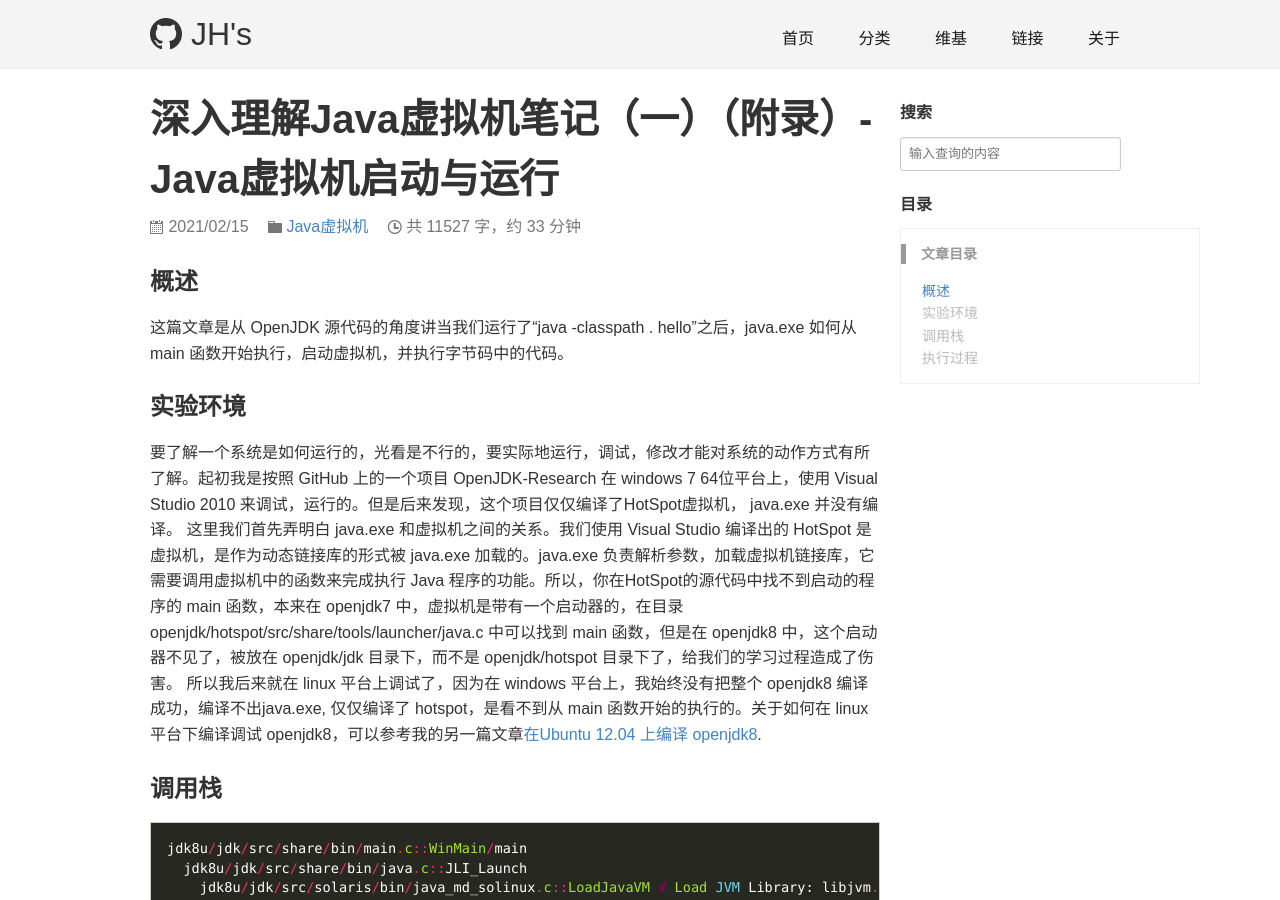
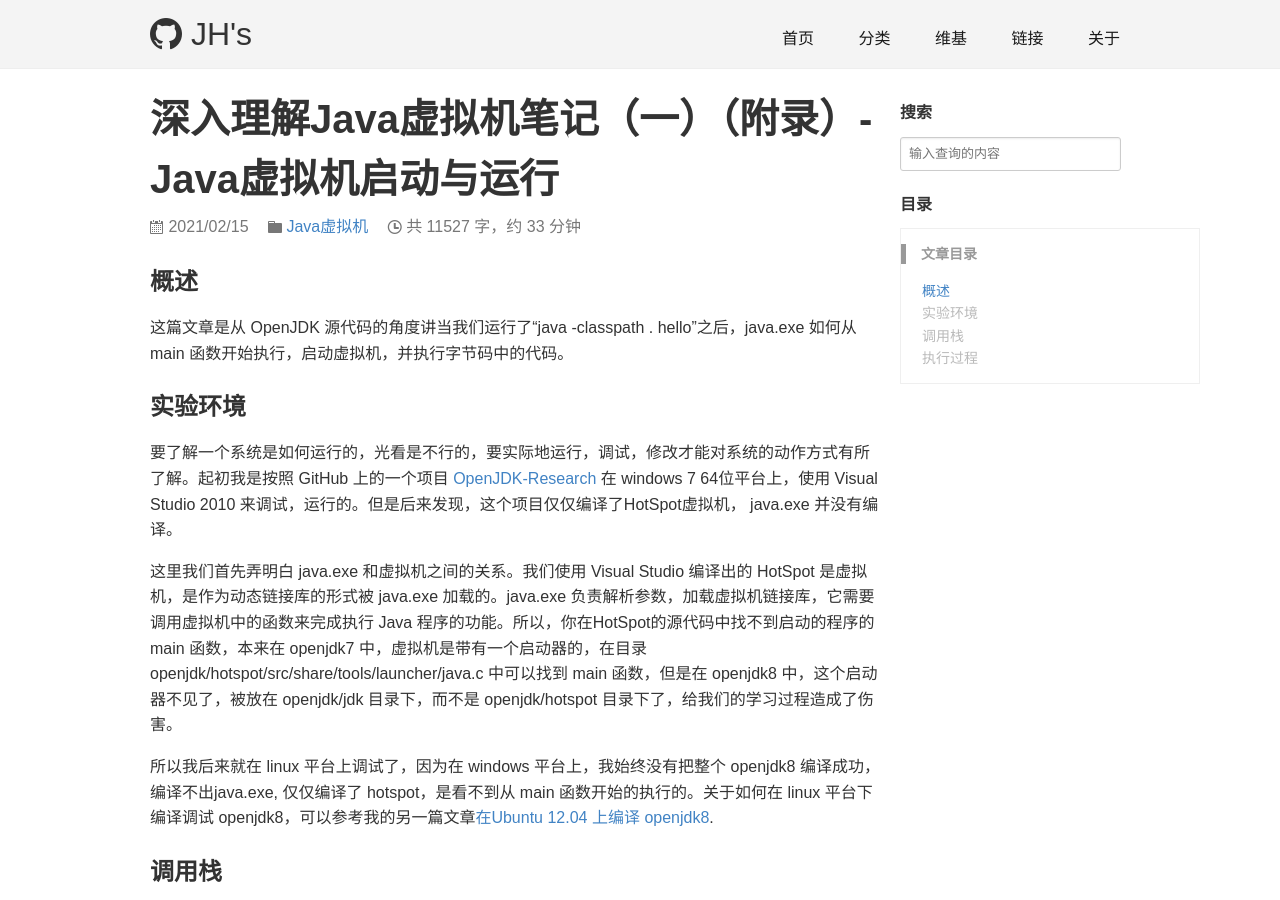
Before and after one commit to MazFactor/mzlongblog, a Jekyll site: the page built from _posts/2021-02-15-深入理解Java虚拟机笔记（一）（附录）-Java虚拟机启动与运行.md, in a window 1280 px wide and 900 px high. Built offline with Jekyll 4.4.1, drawn with Linux system fonts in a browser that asks for light colours; comment, search, counter and statistics services are not loaded; some of the changed text lies outside the part shown.

Commit message:
2021022105

````diff
--- a/_posts/2021-02-15-深入理解Java虚拟机笔记（一）（附录）-Java虚拟机启动与运行.md
+++ b/_posts/2021-02-15-深入理解Java虚拟机笔记（一）（附录）-Java虚拟机启动与运行.md
@@ -9,8 +9,10 @@
 这篇文章是从 OpenJDK 源代码的角度讲当我们运行了“java -classpath . hello”之后，java.exe 如何从 main 函数开始执行，启动虚拟机，并执行字节码中的代码。
 
 ### 实验环境
-要了解一个系统是如何运行的，光看是不行的，要实际地运行，调试，修改才能对系统的动作方式有所了解。起初我是按照 GitHub 上的一个项目 OpenJDK-Research 在 windows 7 64位平台上，使用 Visual Studio 2010 来调试，运行的。但是后来发现，这个项目仅仅编译了HotSpot虚拟机， java.exe 并没有编译。
+要了解一个系统是如何运行的，光看是不行的，要实际地运行，调试，修改才能对系统的动作方式有所了解。起初我是按照 GitHub 上的一个项目 [OpenJDK-Research](https://github.com/codefollower/OpenJDK-Research) 在 windows 7 64位平台上，使用 Visual Studio 2010 来调试，运行的。但是后来发现，这个项目仅仅编译了HotSpot虚拟机， java.exe 并没有编译。
+
 这里我们首先弄明白 java.exe 和虚拟机之间的关系。我们使用 Visual Studio 编译出的 HotSpot 是虚拟机，是作为动态链接库的形式被 java.exe 加载的。java.exe 负责解析参数，加载虚拟机链接库，它需要调用虚拟机中的函数来完成执行 Java 程序的功能。所以，你在HotSpot的源代码中找不到启动的程序的 main 函数，本来在 openjdk7 中，虚拟机是带有一个启动器的，在目录 openjdk/hotspot/src/share/tools/launcher/java.c 中可以找到 main 函数，但是在 openjdk8 中，这个启动器不见了，被放在 openjdk/jdk 目录下，而不是 openjdk/hotspot 目录下了，给我们的学习过程造成了伤害。
+
 所以我后来就在 linux 平台上调试了，因为在 windows 平台上，我始终没有把整个 openjdk8 编译成功，编译不出java.exe, 仅仅编译了 hotspot，是看不到从 main 函数开始的执行的。关于如何在 linux 平台下编译调试 openjdk8，可以参考我的另一篇文章[在Ubuntu 12.04 上编译 openjdk8](https://blog.csdn.net/on_1y/article/details/38761511).
 ### 调用栈
 ```java
@@ -175,7 +177,7 @@
 
 }
 ```
-从这里可以看出 JLI_Lanuch 的各个参数的含义, 我列出了关键代码， 其中 LoadJavaVM 完成载入虚拟机动态链接库，并初始化 ifn 中的函数指针，HotSpot虚拟机就是这样向启动器 java 提供功能。
+从这里可以看出 JLI_Lanuch 的各个参数的含义，我列出了关键代码，其中 LoadJavaVM 完成载入虚拟机动态链接库，并初始化 ifn 中的函数指针，HotSpot虚拟机就是这样向启动器 java 提供功能。
 * LoadJavaVM (jdk8u/jdk/src/solaris/bin/java_md_solinux.c)
 这个函数涉及动态链接库，不同操作系统有不同接口，这里是针对 linux 的。
 
@@ -438,6 +440,7 @@
 ```
 其中的 create_vm 函数是虚拟机初始化的关键，它初始化了虚拟机的大部分组件。另外可以看到 vm, penv 的值被设定。这个函数位于 jdk8u\hotspot\src\share\vm\prims\jni.cpp。
 我之前在 Windows 下调试，直接调试的 HotSpot 动态链接库，可以看到的第一个函数就是 JNI_CreateJavaVM, 之前的调用都位于 java.exe 代码中。因为 Windows 中 java.exe 不是我们自己编译的，看不到其中调用关系。如下图所示：
+
 ![调用堆栈]({{site.assets_base_url}}/images/blog/深入理解Java虚拟机/Java虚拟机启动、加载类过程/调用堆栈.png)
 <center>
 <div style="color:orange; border-bottom: 1px solid #d9d9d9;display: inline-block;color: #999;padding: 2px;">调用堆栈</div>
````
